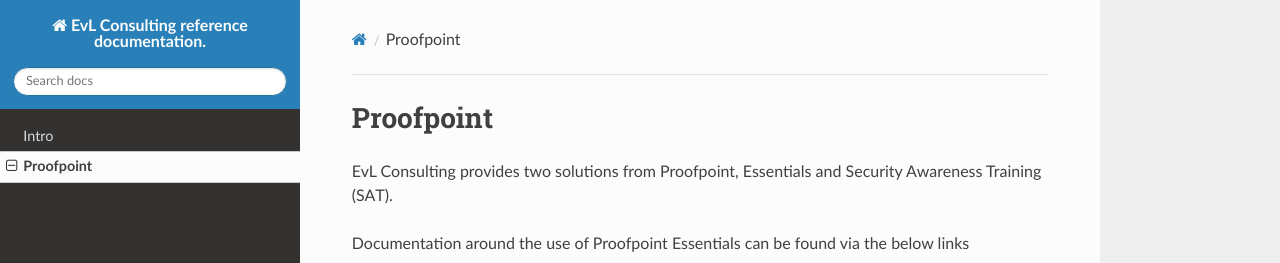
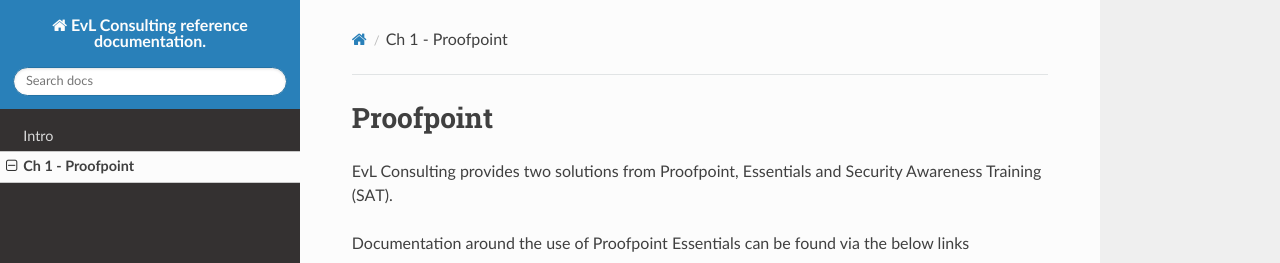
Before and after one commit to elonden/evlconsultingdocs, an MkDocs documentation site: the page built from docs/Proofpoint.md, in a window 1280 px wide. Shown: the top 263 px of the page. Built offline with MkDocs 1.6.1, drawn with Linux system fonts in a browser that asks for light colours; nearby versions of some CDN libraries; part of the change alters nothing that is shown.

Commit message:
update
Signed-off-by: Erwin van Londen <erwin@erwinvanlonden.net>

```diff
--- a/mkdocs.yml
+++ b/mkdocs.yml
@@ -7,9 +7,9 @@ markdown-extensions:
       separator: "-"
   - sane_lists
   - fenced_code
-#nav:
-#  - 'index.md'
-#  - 'Ch 1 -  Introduction': 'chap-01-Introduction.md'
+nav:
+  - 'index.md'
+  - 'Ch 1 -  Proofpoint': 'Proofpoint.md'
 #  - 'Ch 2 -  Applications': 'chap-02-applications.md'
 #  - 'Ch 3 -  Filesystems': 'chap-03-filesystems.md'
 #  - 'Ch 4 -  Encryption': 'chap-04-encryption.md'
```
Also changed, not shown: docs/index.md (line endings or trailing spaces).
